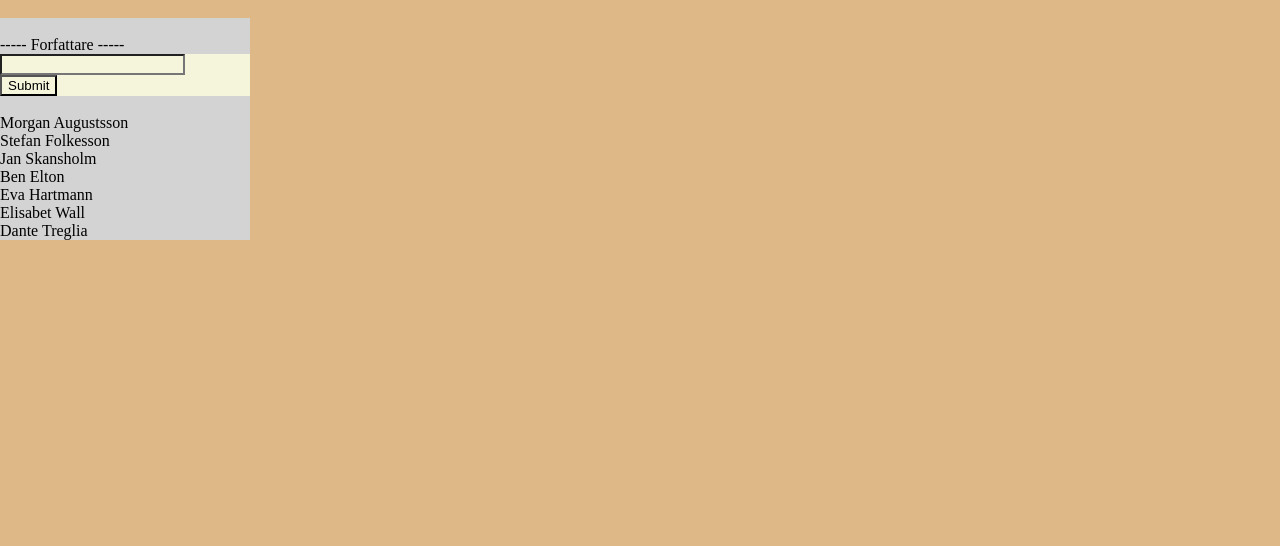
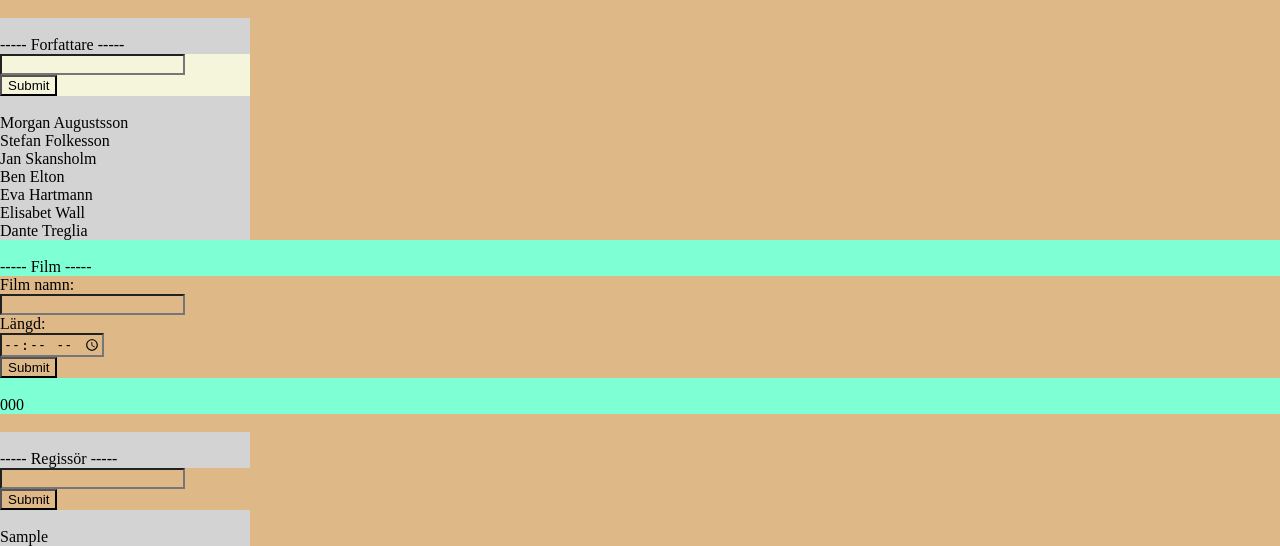
Before and after one commit to Blsexual/Bibliotek, a PHP site: page / in a window 1280 px wide. Shown: the part 825-1371 px from the top of the page. Before the commit the page ends 1065 px from the top, so only its background shows below. Run offline with PHP 8.4, Linux system fonts and the light colour scheme; data comes from the database, SQL or seed files in the repository; tables that the repository leaves empty hold one stand-in row (values such as "Sample post").

Commit message:
Kan se och skapa film & regissör

```diff
--- a/index.php
+++ b/index.php
@@ -60,10 +60,11 @@
             if ($result->num_rows > 0) {
                 while($row = $result->fetch_assoc()) {
                     echo $row['Namn']."<br>";
+
                 }
             }
         ?>
-     </div><br> <!-- ----- Bok ----- -->
+    </div><br> <!-- ----- Bok ----- -->
 
     <div> <br> ----- Bok + Författare -----
         <?php
@@ -169,7 +170,6 @@
         ?>
     </div><br> <!-- ----- Bok + Författare ----- -->
 
-
     <div id="bruh"> <br> ----- Forfattare -----
         <?php
             if (isset($_POST['Forfattare'])) {
@@ -201,5 +201,74 @@
             }
         ?>
     </div> <!-- ----- Forfattare ----- -->
+
+    <div id="Test"> <br> ----- Film -----
+        <?php
+            if (isset($_POST['Film'])) {
+                $sql = $conn->prepare("INSERT INTO film (Titel,Langd) VALUES (?,?)");
+                $sql->bind_param("ss", $Titel,$Langd);
+
+                $Titel = $_POST['FilmTitel'];
+                $Langd = $_POST['Langd'];
+
+                $sql->execute();
+                $sql->close();
+
+                Header('Location:index.php');
+            }
+        ?>
+        <?php
+            echo "<form method = 'post' class='Film'>";
+                echo "<input type='hidden' name='Film' class='Film'>";
+                echo "Film namn: <br><input type='text' name='FilmTitel' required='require' class='Film'><br>";
+                echo "Längd: <br><input type='time' name='Langd' required='require' class='Film'><br>";
+                echo "<input type='submit' value='Submit' class='Film'>";
+            echo "</form>";
+        ?>
+
+        <?php
+            echo " <br>";
+            $sql = "SELECT Titel FROM film";
+            $result = $conn->query($sql);
+            if ($result->num_rows > 0) {
+                while($row = $result->fetch_assoc()) {
+                    echo $row['Titel']."<br>";
+                }
+            }
+        ?>
+    </div><br> <!-- ----- Film ----- -->
+
+    <div id="bruh"> <br> ----- Regissör -----
+        <?php
+            if (isset($_POST['Regissor'])) {
+                $sql = $conn->prepare("INSERT INTO regissor (Namn) VALUE (?)");
+                $sql->bind_param("s", $Namn);
+
+                $Namn = $_POST['RegissorNamn'];
+                $sql->execute();
+                $sql->close();
+
+                Header('Location:index.php');
+            }
+        ?>
+        <?php
+            echo "<form method = 'post' class='Regissör'>";
+                echo "<input type='hidden' name='Regissor' class='Regissör'>";
+                echo "<input type='text' name='RegissorNamn' required='require' class='Regissör'><br>";
+                echo "<input type='submit' value='Submit' class='Regissör'>";
+            echo "</form>";
+        ?>
+        <?php
+            echo "<br>";
+            $sql = "SELECT Namn FROM regissor";
+            $result = $conn->query($sql);
+            if ($result->num_rows > 0) {
+                while($row = $result->fetch_assoc()) {
+                    echo $row['Namn']."<br>";
+                }
+            }
+        ?>
+    </div> <!-- ----- Regissör----- -->
+
   </body>
 </html>
```
